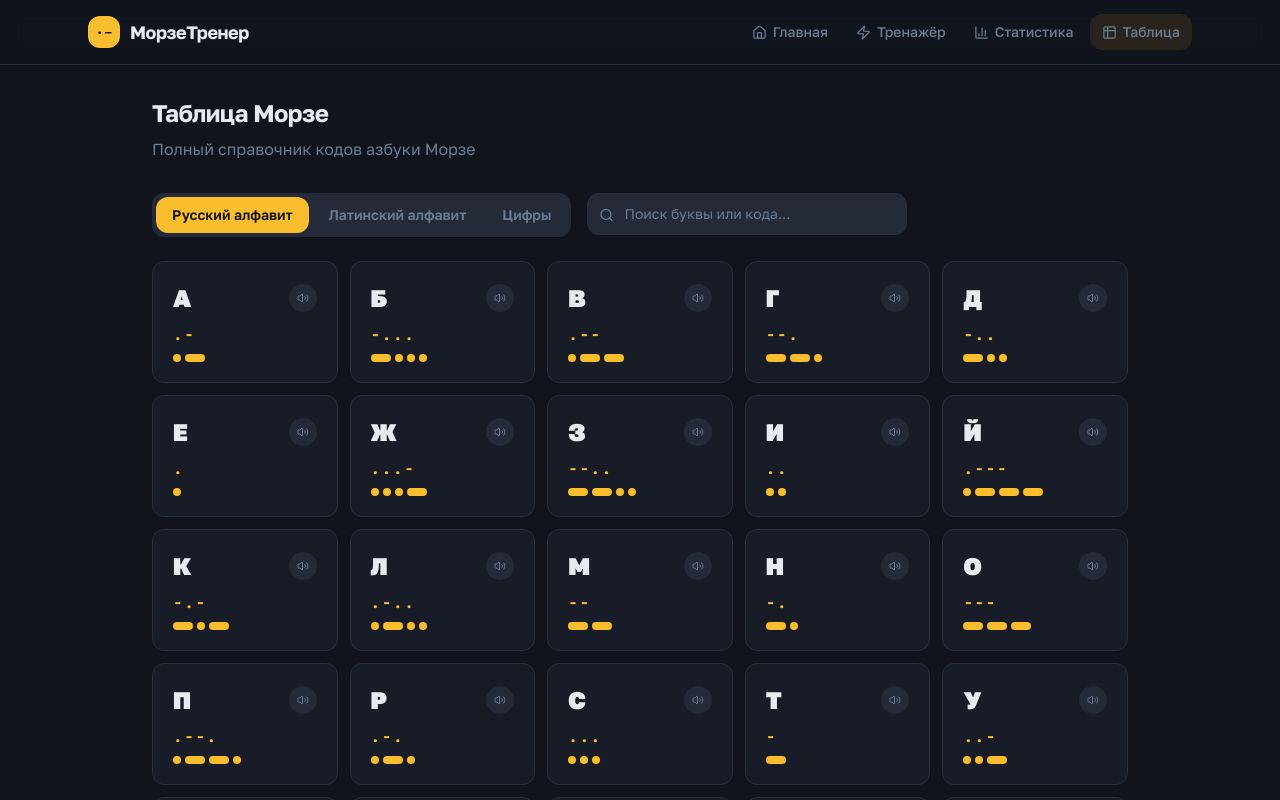
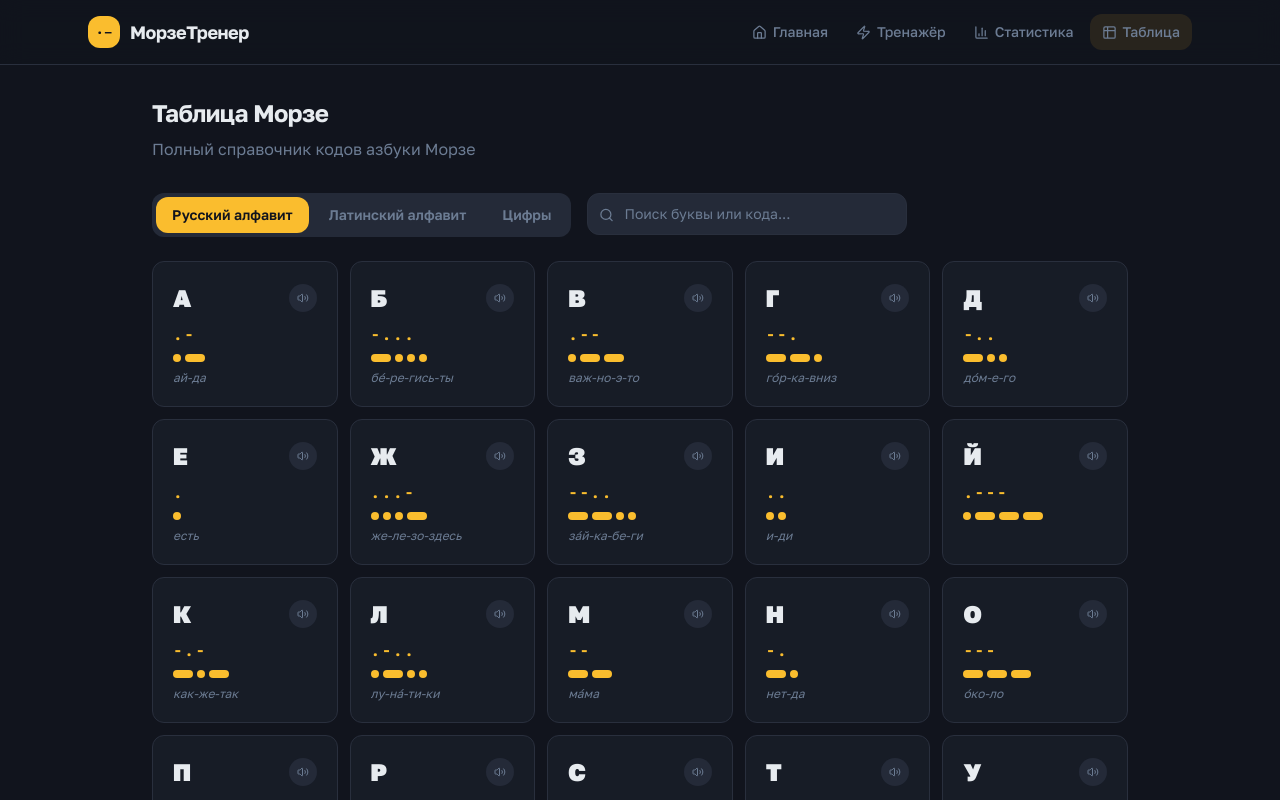
Before and after one commit to pr-poehali-dev/morse-alphabet-training-site, a React (Vite) app: page / in a window 1280 px wide. Both pictures are taken after a click on the button "Таблица". Shown: the top 800 px of the page. Built offline with nearby package versions, Linux system fonts and the light colour scheme.

Commit message:
feat: добавить напевы в таблицы кодов

```diff
--- a/src/components/HomePage.tsx
+++ b/src/components/HomePage.tsx
@@ -30,12 +30,7 @@ const FEATURES = [
   },
 ];
 
-const FACTS = [
-  { label: '33 буквы', desc: 'Русского алфавита в кодах Морзе' },
-  { label: '26 букв', desc: 'Латинского алфавита' },
-  { label: '10 цифр', desc: 'И знаки препинания' },
-  { label: '1836 г.', desc: 'Год изобретения азбуки Морзе' },
-];
+
 
 export default function HomePage({ onNavigate }: HomePageProps) {
   return (
@@ -73,15 +68,6 @@ export default function HomePage({ onNavigate }: HomePageProps) {
             </button>
           </div>
         </div>
-      </section>
-
-      <section className="grid grid-cols-2 sm:grid-cols-4 gap-4 mb-14">
-        {FACTS.map(f => (
-          <div key={f.label} className="card-morse text-center">
-            <div className="text-2xl font-black text-primary mb-1">{f.label}</div>
-            <div className="text-xs text-muted-foreground leading-snug">{f.desc}</div>
-          </div>
-        ))}
       </section>
 
       <section className="mb-14">
--- a/src/components/TablePage.tsx
+++ b/src/components/TablePage.tsx
@@ -14,6 +14,79 @@ const DATA: Record<TabType, Record<string, string>> = {
   ru: MORSE_RU,
   en: MORSE_EN,
   digits: MORSE_DIGITS,
+};
+
+const MNEMONICS: Record<string, string> = {
+  // Русские буквы
+  'А': 'ай-да',
+  'Б': 'бé-ре-гись-ты',
+  'В': 'важ-но-э-то',
+  'Г': 'гóр-ка-вниз',
+  'Д': 'дóм-е-го',
+  'Е': 'есть',
+  'Ж': 'же-ле-зо-здесь',
+  'З': 'зáй-ка-бе-ги',
+  'И': 'и-ди',
+  'К': 'как-же-так',
+  'Л': 'лу-нá-ти-ки',
+  'М': 'мáма',
+  'Н': 'нет-да',
+  'О': 'óко-ло',
+  'П': 'пи-лá-по-ёт',
+  'Р': 'ре-бя-та',
+  'С': 'си-не-е',
+  'Т': 'там',
+  'У': 'у-не-сло',
+  'Ф': 'фи-ли-мó-нов',
+  'Х': 'хи-хи-хи-хи',
+  'Ц': 'цáп-ля-сто-ит',
+  'Ч': 'чер-ти-ла',
+  'Ш': 'ша-ро-ва-ры',
+  'Щ': 'щý-ка-жди',
+  'Ъ': 'твёр-дый-зна-ки',
+  'Ы': 'ты-не-жди',
+  'Ь': 'мягь-ко-жми',
+  'Э': 'э-то-е-го',
+  'Ю': 'ю-ла-крут-ись',
+  'Я': 'я-ра-дист',
+  // Латинские буквы
+  'A': 'a-gain',
+  'B': 'bar-ri-ca-de',
+  'C': 'co-ca-co-la',
+  'D': 'dan-ger',
+  'E': 'e',
+  'F': 'fun-ni-ly-go',
+  'G': 'go-a-head',
+  'H': 'ha-ha-ha-ha',
+  'I': 'i-t',
+  'J': 'jest-in-the-bar',
+  'K': 'co-ming-through',
+  'L': 'la-la-la-la',
+  'M': 'more',
+  'N': 'no-go',
+  'O': 'o-ver-here',
+  'P': 'pi-a-no-keys',
+  'Q': 'god-save-the-queen',
+  'R': 're-do',
+  'S': 'si-si-si',
+  'T': 'tone',
+  'U': 'u-ni-on',
+  'V': 've-ga-vict',
+  'W': 'well-a-way',
+  'X': 'ex-tra-long-dash',
+  'Y': 'you-need-to-go',
+  'Z': 'zi-zi-man',
+  // Цифры
+  '0': 'но-оль-смот-ри-те',
+  '1': 'и-один-толь-ко-раз',
+  '2': 'два-где-же-ты-брат',
+  '3': 'три-е-го-там-нет',
+  '4': 'четыр-е-есть-тут-всё',
+  '5': 'пять-здесь-сто-ит-сам',
+  '6': 'ша-пять-е-ди-ниц',
+  '7': 'семь-здесь-дол-га-нет',
+  '8': 'восемь-та-ки-да-нет',
+  '9': 'де-вять-та-ки-ноль',
 };
 
 function MorseVisual({ code }: { code: string }) {
@@ -118,6 +191,9 @@ export default function TablePage() {
               {code}
             </div>
             <MorseVisual code={code} />
+            {MNEMONICS[letter] && (
+              <div className="mt-2 text-xs text-muted-foreground italic truncate">{MNEMONICS[letter]}</div>
+            )}
           </div>
         ))}
       </div>
```
